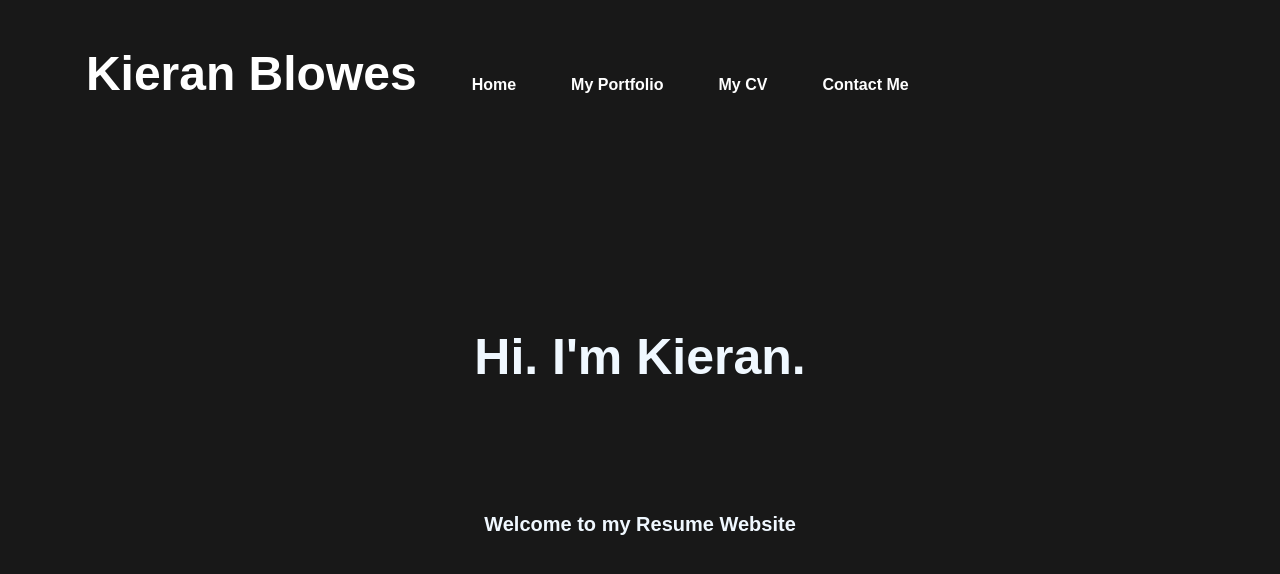
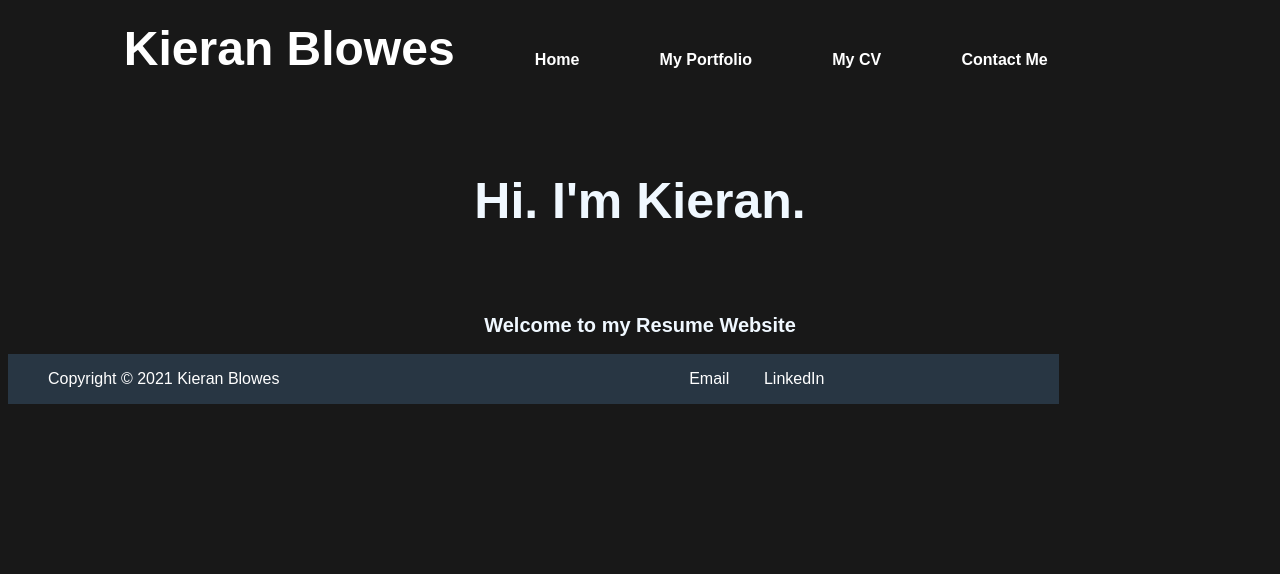
Before and after one commit to COTEKieran/CV_Website, a website: page index.html in a window 1280 px wide. Shown: the top 574 px of the page. Drawn offline with Linux system fonts and the light colour scheme.

Commit message:
Added Footer

```diff
--- a/index.css
+++ b/index.css
@@ -1,4 +1,3 @@
-
 
 body{
     background-color: rgba(0, 0, 0, 0.904);
@@ -19,18 +18,12 @@ nav {
 ul {
     display: inline-block;
     width:100%;
-    margin-block-start: 1em;
-    margin-block-end: 1em;
-    margin-inline-start: 0px;
-    margin-inline-end: 0px;
     padding-inline-start: 40px;
 }
 
 ul #contents li {
 
     display: inline-block;
-    margin-left: 1%;
-    padding: 1%;
     font-size: 120%;
     color: #2D3E4E;
     overflow: visible;
@@ -44,26 +37,58 @@ ul #contents li {
 li{
     text-align: center;
     display: inline-block;
-    padding: 2%;;
+    padding-right: 1%;
+    padding-left: 5%;
 }
 
 a {
     text-decoration: none;
     color: white;
+    display: inline-block;
+    text-align: right;
+
 }
 
 h1 {
     font-size:50px;
     text-align: center;
-    margin-top: 15%;
+    padding-top:4%;
+    padding-bottom:4%;
     font-family: sans-serif;
     color: aliceblue;
+    width: 100%;
 }
 
 h2 {
     font-size:20px;
     text-align: center;
-    margin-top: 10%;
+
     font-family: sans-serif;
     color: aliceblue;
 }
+
+footer{
+   color: white;
+   background-color: #2d3e4ecb;
+    padding-left: 5%;
+    display: inline-block;
+    width:80%;
+    padding-inline-start: 40px;
+    font-family: sans-serif;
+
+}
+
+
+#contacts{
+    width:50%;
+    text-align: right;
+}
+
+footer #contacts{
+display: inline-block;
+}
+
+p{
+
+    display: inline-block;
+}
--- a/index.html
+++ b/index.html
@@ -1,5 +1,6 @@
 <!DOCTYPE html>
 <html lang="en">
+
 <head>
   <meta charset="UTF-8">
   <meta http-equiv="X-UA-Compatible" content="IE=edge">
@@ -7,6 +8,7 @@
   <link rel="stylesheet" href="index.css">
   <title>Kieran Blowes Resume</title>
 </head>
+
 <body>
   <header id="header">
 
@@ -21,7 +23,17 @@
     </nav>
 
   </header>
-    <h1>Hi. I'm Kieran.</h1>
+  <h1>Hi. I'm Kieran.</hI>
+  </h1>
   <h2>Welcome to my Resume Website</h2>
+
+  <footer>
+    <p>Copyright © 2021 Kieran Blowes</p>
+      <ul id="contacts">
+        <li><a>Email</a></li>
+        <li><a>LinkedIn</a></li>
+      </ul>
+  </footer>
 </body>
+
 </html>
```
Also changed, not shown: index.js (line endings or trailing spaces). Lines whose indentation alone changed are shown as unchanged.
